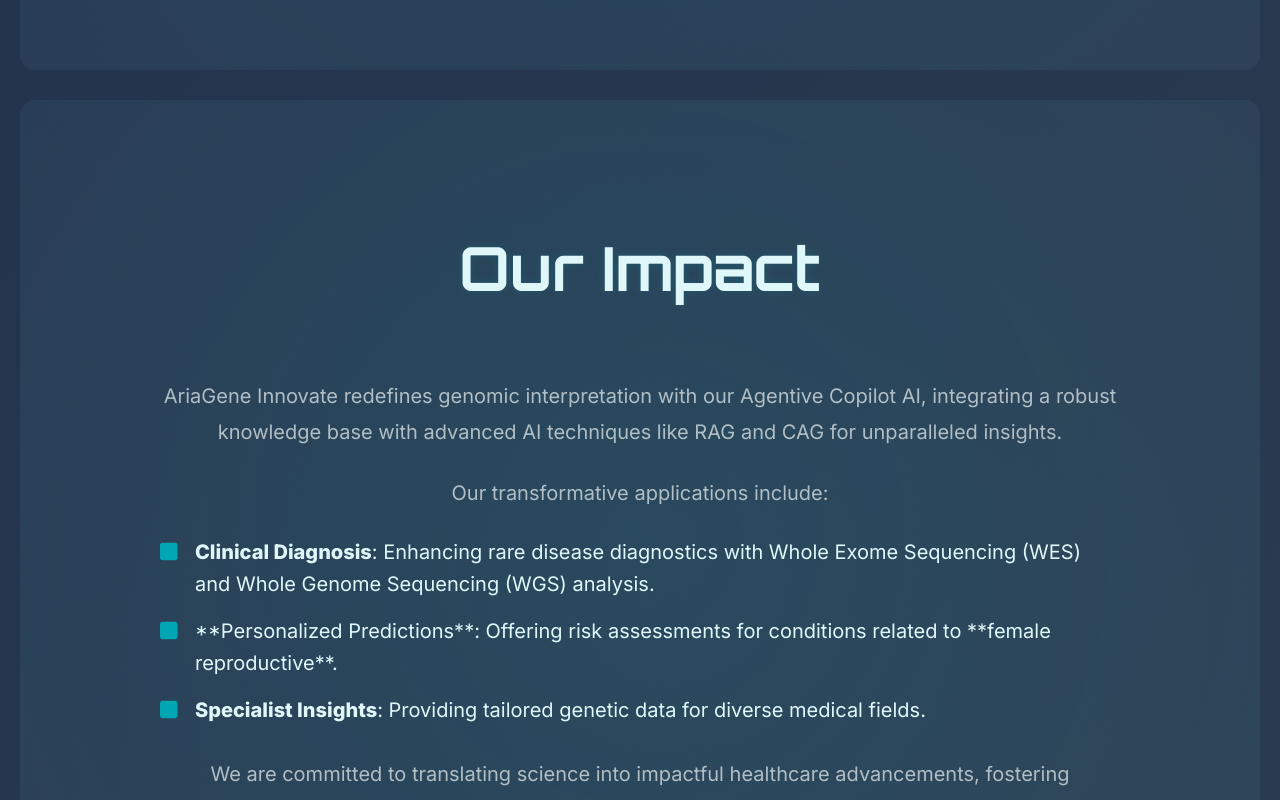
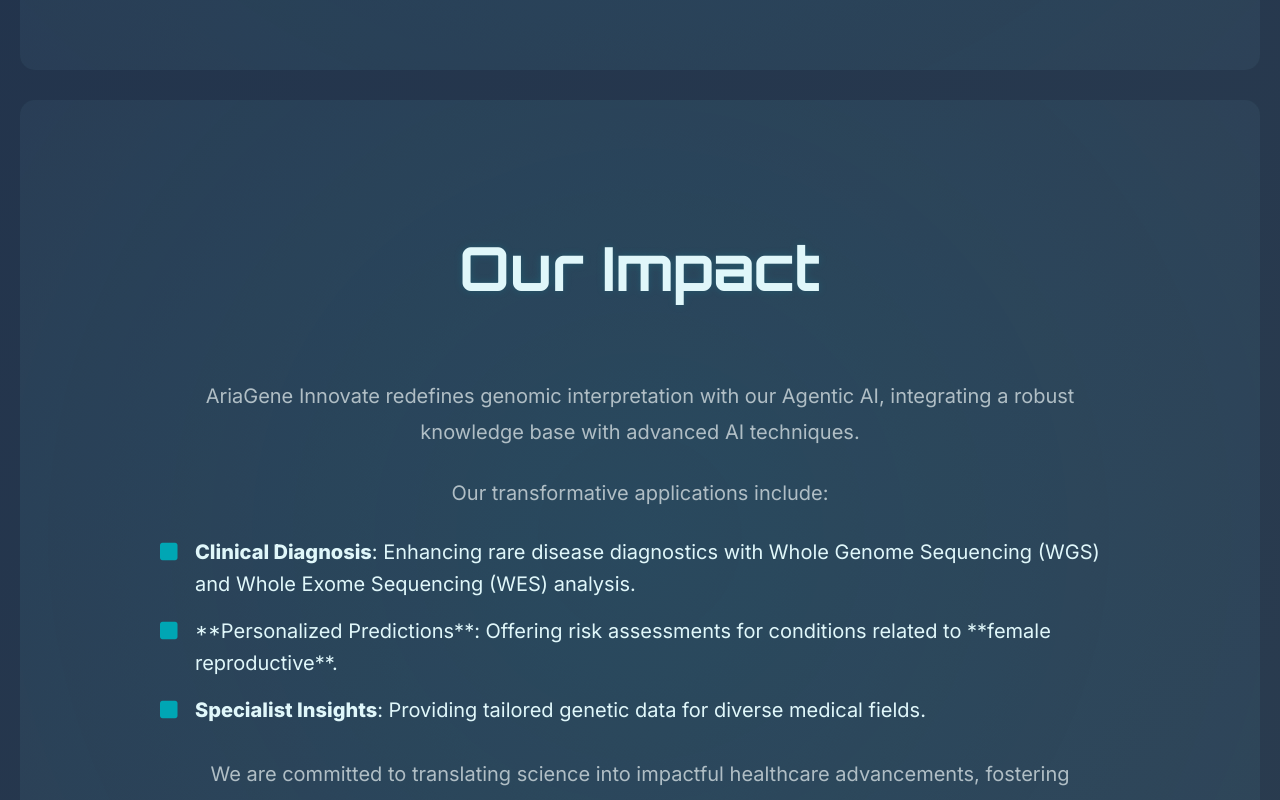
Before and after one commit to AriaGeneInnovate/ariageneinnovate.github.io, a plain HTML site: page index.html in a window 1280 px wide. Shown: the part 2546-3346 px from the top of the page. Drawn offline with Linux system fonts and the light colour scheme.

Commit message:
Update index.html

```diff
--- a/index.html
+++ b/index.html
@@ -434,7 +434,7 @@
                     <div class="feature-card">
                         <div class="icon"><i class="fas fa-brain"></i></div>
                         <h3>AI Innovation</h3>
-                        <p>Advanced AI, including RAG and CAG, powers precise genomic interpretations for cutting-edge healthcare.</p>
+                        <p>Advanced AI, powers precise genomic interpretations for cutting-edge healthcare.</p>
                     </div>
                     <div class="feature-card">
                         <div class="icon"><i class="fas fa-dna"></i></div>
@@ -459,10 +459,10 @@
             <div class="section-content">
                 <h2>Our Impact</h2>
                 <div class="commitment-content">
-                    <p>AriaGene Innovate redefines genomic interpretation with our Agentive Copilot AI, integrating a robust knowledge base with advanced AI techniques like RAG and CAG for unparalleled insights.</p>
+                    <p>AriaGene Innovate redefines genomic interpretation with our Agentic AI, integrating a robust knowledge base with advanced AI techniques.</p>
                     <p>Our transformative applications include:</p>
                     <ul>
-                        <li><strong>Clinical Diagnosis</strong>: Enhancing rare disease diagnostics with Whole Exome Sequencing (WES) and Whole Genome Sequencing (WGS) analysis.</li>
+                        <li><strong>Clinical Diagnosis</strong>: Enhancing rare disease diagnostics with Whole Genome Sequencing (WGS) and Whole Exome Sequencing (WES) analysis.</li>
                         <li>**Personalized Predictions**: Offering risk assessments for conditions related to **female reproductive**.</li>
                         <li><strong>Specialist Insights</strong>: Providing tailored genetic data for diverse medical fields.</li>
                     </ul>
```
